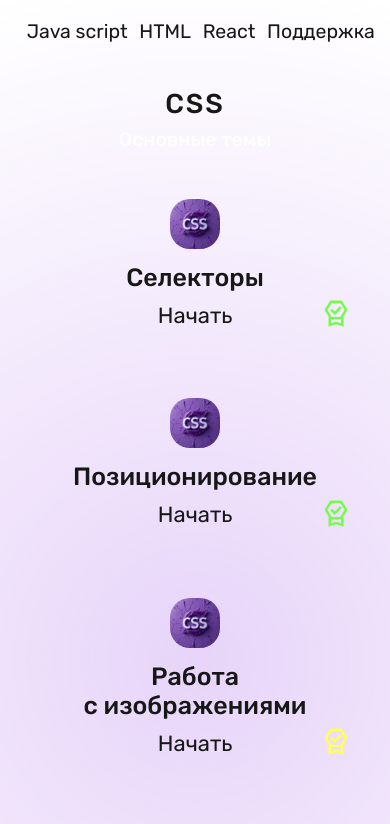
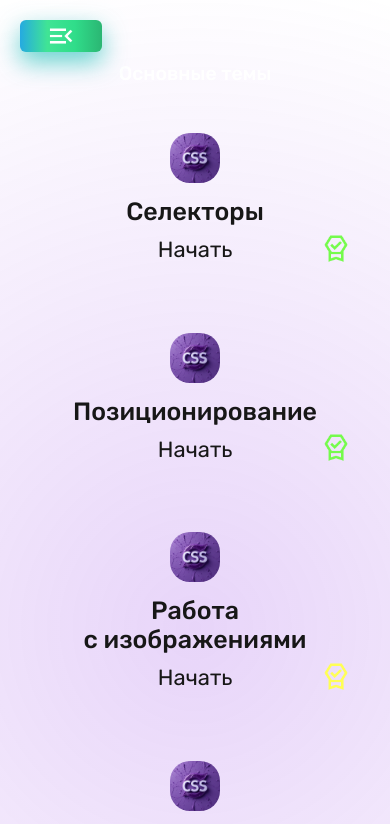
Before and after one commit to DiabloSabrith/NazDev-444, a Next.js app: page /css in a window 390 px wide. Shown: the top 824 px of the page. Built offline with nearby package versions, Linux system fonts and the light colour scheme.

Commit message:
update img menu

```diff
--- a/src/app/css/page.js
+++ b/src/app/css/page.js
@@ -1,7 +1,9 @@
+'use client'
 import React from 'react'
 import styles from "./page.module.scss"
 import Image from "next/image"
 import Link from "next/link";
+import Drawer from '@/components/drawer/drawer';
 export  default function JsPage () {
   return (
     <div className={styles.container}>
@@ -16,6 +18,7 @@ export  default function JsPage () {
                   <li className={styles.li}><a className ={styles.a} href="/support">Поддержка</a></li>
              </ul>
     </header>
+    <Drawer/>
       <article className={styles.main}>
 
     <h2 className={styles.h2} >Основные темы </h2>
--- a/src/app/css/page.module.scss
+++ b/src/app/css/page.module.scss
@@ -10,7 +10,6 @@
       width: 100%;
       background-color: transparent;
       height: auto;
-       }
       .header{
         width: 100%;
         height: auto;
@@ -19,6 +18,7 @@
         align-items: center;
         justify-content: center;
         flex-direction: column;
+        display: none;
         .ul{
           order:0;
           margin-right: 0;
@@ -33,6 +33,7 @@
         }
         .a{
           font-size: 5vw;
+        }
            }
        }
      .main{
--- a/src/app/html/html.module.scss
+++ b/src/app/html/html.module.scss
@@ -10,7 +10,6 @@
     width: 100%;
     background-color: transparent;
     height: auto;
-  }
     .header{
       width: 100%;
       height: auto;
@@ -19,6 +18,7 @@
       align-items: center;
       justify-content: center;
       flex-direction: column;
+      display: none;
       .ul{
         order:0;
         margin-right: 0;
@@ -33,6 +33,7 @@
       }
       .a{
         font-size: 5vw;
+      }
          }
   }
    .main{
--- a/src/app/html/page.js
+++ b/src/app/html/page.js
@@ -1,7 +1,9 @@
+'use client'
 import React from 'react'
 import styles from "./html.module.scss";
 import Image from "next/image"
 import Link from "next/link";
+import Drawer from '@/components/drawer/drawer';
 export  default function JsPage () {
   return (
     <div className={styles.container}>
@@ -15,6 +17,7 @@ export  default function JsPage () {
                   <li className={styles.li}><a className ={styles.a} href="/support">Поддержка</a></li>
              </ul>
     </header>
+    <Drawer/>
       <article className={styles.main}>
 
     <h2 className={styles.h2} >Основные темы </h2>
--- a/src/app/react/page.js
+++ b/src/app/react/page.js
@@ -1,7 +1,9 @@
+'use client'
 import React from 'react'
 import styles from "./page.module.scss"
 import Image from "next/image"
 import Link from "next/link";
+import Drawer from '@/components/drawer/drawer';
 export  default function JsPage () {
   return (
     <div className={styles.container}>
@@ -16,6 +18,7 @@ export  default function JsPage () {
                   <li className={styles.li}><a className ={styles.a} href="/support">Поддержка</a></li>
              </ul>
     </header>
+    <Drawer/>
       <article className={styles.main}>
 
     <h2 className={styles.h2} >Основные темы </h2>
--- a/src/app/react/page.module.scss
+++ b/src/app/react/page.module.scss
@@ -10,7 +10,6 @@
       width: 100%;
       background-color: transparent;
       height: auto;
-         }
       .header{
         width: 100%;
         height: auto;
@@ -19,6 +18,7 @@
         align-items: center;
         justify-content: center;
         flex-direction: column;
+        display: none;
         .ul{
           order:0;
           margin-right: 0;
@@ -33,6 +33,7 @@
         }
         .a{
           font-size: 5vw;
+        }
            }
          }
      .main{
--- a/src/app/support/page.module.scss
+++ b/src/app/support/page.module.scss
@@ -45,6 +45,7 @@ $br: 20px;
         width: 100%;
         .ul {
           margin: 0;
+          display: none;
           .li {
             padding-left: 3vw;
           }
--- a/src/app/support/page.tsx
+++ b/src/app/support/page.tsx
@@ -1,7 +1,9 @@
+'use client'
 import React from 'react'
 import Image from "next/image"
 import Link from "next/link";
 import styles from "./page.module.scss"
+import Drawer from '@/components/drawer/drawer';
 export  default function JsPage () {
     return(
         <div className={styles.container}>
@@ -16,6 +18,7 @@ export  default function JsPage () {
                 <li className={styles.li}><a className ={styles.a} href="/react">React</a></li>
                 <li className={styles.li}><a className ={styles.a} href="/html">HTML</a></li>
             </ul>
+            <Drawer/>
             <section>
                     <div className={styles.sectionTextBlock}>
                         <h1>NazDev<br/>Поддержка</h1>
--- a/src/components/drawer/drawer.js
+++ b/src/components/drawer/drawer.js
@@ -3,6 +3,7 @@ import { Button, Drawer } from 'antd';
 import styles from "./drawer.module.scss"
 import { CloseOutlined } from '@ant-design/icons';
 import Link from 'next/link';
+import  Image from "next/image"
 const DrawerItem= () => {
   const [open, setOpen] = useState(false);
   const showDrawer = () => {
@@ -18,7 +19,12 @@ const DrawerItem= () => {
     <div className={styles.drawer} >
 
       <Button className={styles.btn} onClick={showDrawer}>
-        Меню
+        <Image
+        alt='adja'
+          src="/img/menu.png"
+          width={30}
+          height={30}
+        />
       </Button>
 
 
--- a/src/components/drawer/drawer.module.scss
+++ b/src/components/drawer/drawer.module.scss
@@ -18,14 +18,17 @@ color: #fff;
 box-shadow: 0 10px 25px 0 rgba(49, 196, 190, 0.75);
 }
 .a{
-    padding-top: 10px;
     color:  #fff;
     text-align: center;
     font-size: 22px;
+    font-weight: 600;
+}
+.a:hover{
+    color: blueviolet;
 }
 .linkBlock{
     width: 100%;
-    height: 340px;
+    height: 370px;
     background-color:transparent;
     display: flex;
     flex-direction: column;
@@ -34,9 +37,12 @@ box-shadow: 0 10px 25px 0 rgba(49, 196, 190, 0.75);
 
 }
 .item{
+    display: flex;
+    align-items: center;
+    justify-content: center;
     text-align: center;
     width: 80%;
-    height: 30%;
+    height: 35%;
     background-image: linear-gradient(
         to right,
         #25aae1,
```
Also changed, not shown: public/img/menu.png (added). Lines whose indentation alone changed are shown as unchanged.
